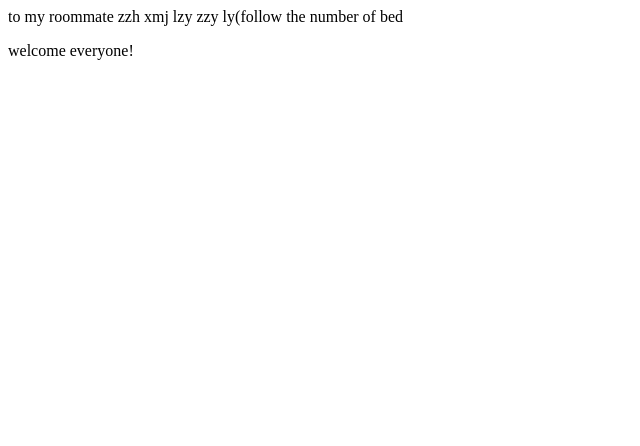
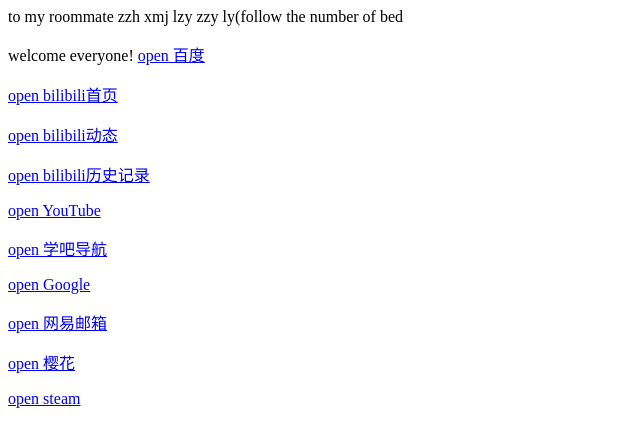
Before and after one commit to cozzzzy/xrevia, a plain HTML site: page index.html in a window 1280 px wide. Shown: the whole page, without its empty margins (0-640 px from the left). Drawn offline with Linux system fonts and the light colour scheme.

Commit message:
Update index.html

```diff
--- a/index.html
+++ b/index.html
@@ -1,3 +1,114 @@
 to my roommate zzh xmj lzy zzy ly(follow the number of bed
 <p></p>
 welcome everyone!
+<a href="https://www.baidu.com/" target="_blank">
+    open  百度
+</a>
+
+
+
+<p>
+
+</p>
+
+
+
+<a href="https://www.bilibili.com/" target="_blank">
+    open  bilibili首页
+</a>
+
+
+
+<p>
+
+</p>
+
+
+
+<a href="https://t.bilibili.com/" target="_blank">
+    open  bilibili动态
+</a>
+
+
+
+<p>
+
+</p>
+
+
+
+<a href="https://www.bilibili.com/account/history" target="_blank">
+    open  bilibili历史记录
+</a>
+
+
+
+<p>
+
+</p>
+
+
+
+<a href="https://www.youtube.com" target="_blank">
+    open  YouTube
+    </a>
+
+
+
+<p>
+
+</p>
+
+
+
+<a href="https://www.xue8nav.com/" target="_blank">
+   open  学吧导航
+</a>
+
+
+
+<p>
+
+</p>
+
+
+
+<a href="https://www.google.com/" target="_blank">
+    open Google
+</a>
+
+
+
+<p>
+
+</p>
+
+
+
+<a href="https://mail.163.com/" target="_blank">
+    open 网易邮箱
+</a>
+
+
+
+<p>
+
+</p>
+
+
+
+<a href="http://www.cucuyy.com/" target="_blank">
+    open 樱花
+</a>
+
+
+
+<p>
+
+</p>
+
+
+
+<a href="https://store.steampowered.com/" target="_blank">
+    open steam
+</a>
```
